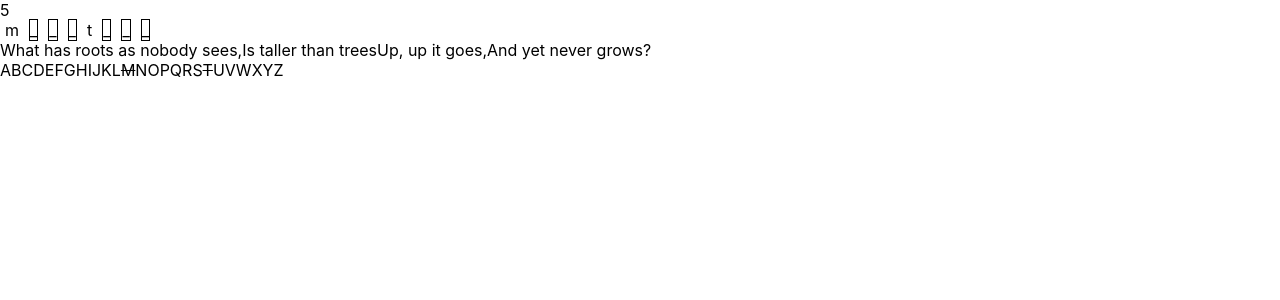
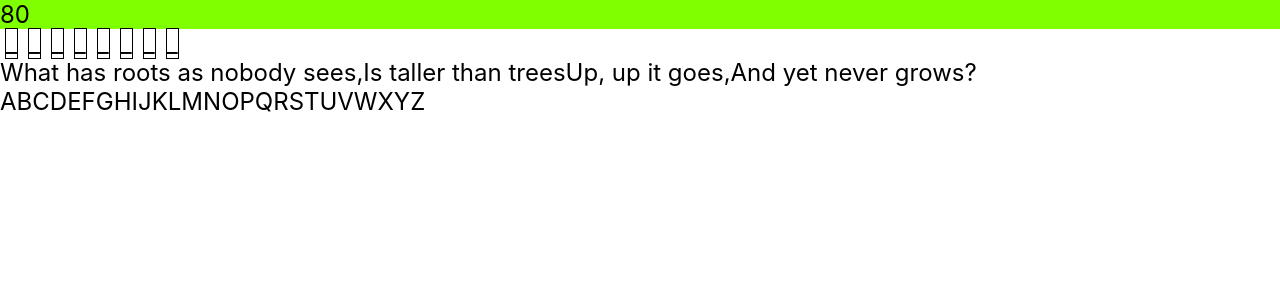
Before and after one commit to or-yam/hangman, a React (Create React App) app: page / in a window 1280 px wide. Shown: the top 300 px of the page. Built offline with nearby package versions, Linux system fonts and the light colour scheme.

Commit message:
more functionality

```diff
--- a/src/App.css
+++ b/src/App.css
@@ -1,3 +1,7 @@
+body{
+  font-size: x-large;
+}
+
 .hide {
   border: 1px solid black;
   margin: 5px;
@@ -10,3 +14,15 @@
 .checked {
   text-decoration: line-through;
 }
+
+.highScore {
+  background-color: chartreuse;
+}
+
+.mediumScore {
+  background-color: rgb(216, 216, 67);
+}
+
+.lowScore {
+  background-color: tomato;
+}
--- a/src/App.js
+++ b/src/App.js
@@ -3,46 +3,19 @@ import './App.css';
 import Letters from './components/Letters.jsx';
 import Score from './components/Score.jsx';
 import Solution from './components/Solution.jsx';
+import EndGame from './components/EndGame.jsx';
 
 class App extends Component {
   constructor() {
     super();
     this.state = {
-      // letterStatus: this.generateLettersStatus(),
-      letterStatus: {
-        A: false,
-        B: false,
-        C: false,
-        D: false,
-        E: false,
-        F: false,
-        G: false,
-        H: false,
-        I: false,
-        J: false,
-        K: false,
-        L: false,
-        M: true,
-        N: false,
-        O: false,
-        P: false,
-        Q: false,
-        R: false,
-        S: false,
-        T: true,
-        U: false,
-        V: false,
-        W: false,
-        X: false,
-        Y: false,
-        Z: false,
-      },
+      letterStatus: this.generateLettersStatus(),
       solution: {
         word: 'mountain',
         hint:
           'What has roots as nobody sees,Is taller than treesUp, up it goes,And yet never grows?',
       },
-      score: 5,
+      score: 80,
     };
   }
 
@@ -54,13 +27,52 @@ class App extends Component {
     return letterStatus;
   }
 
+  selectLetter = (letter) => {
+    const { letterStatus, solution } = this.state;
+
+    let tempLetters = letterStatus;
+    tempLetters[letter] = true;
+    this.setState({
+      letterStatus: tempLetters,
+    });
+
+    let isFound = solution.word
+      .split('')
+      .find((l) => l.toUpperCase() === letter);
+
+    isFound ? this.upDateScore('plus') : this.upDateScore('minus');
+  };
+
+  upDateScore = (operation) => {
+    let newScore = this.state.score;
+    operation === 'plus' ? (newScore += 10) : (newScore -= 10);
+    this.setState({ score: newScore });
+  };
+
+  endGame = () => {
+    let word = this.state.solution.word.split('').map((l) => l.toUpperCase());
+    let allChecked = Object.keys(this.state.letterStatus).every(
+      (l) => this.state.letterStatus[l]
+    );
+    let wordChecked = word.every((l) => this.state.letterStatus[l]);
+    return wordChecked ? 'win' : allChecked ? 'lost' : false;
+  };
+
   render() {
     const { letterStatus, solution, score } = this.state;
-    return (
+    return !this.endGame() ? (
       <div>
-        {<Score score={score} />}
-        {<Solution solution={solution} letters={letterStatus} />}
-        {<Letters letters={letterStatus} />}
+        <Score score={score} />
+        <Solution
+          className="solution"
+          solution={solution}
+          letters={letterStatus}
+        />
+        <Letters selectLetter={this.selectLetter} letters={letterStatus} />
+      </div>
+    ) : (
+      <div>
+        <EndGame status={this.endGame()} />
       </div>
     );
   }
--- /dev/null
+++ b/src/components/EndGame.jsx
@@ -0,0 +1,9 @@
+import React, { Component } from 'react';
+
+class EndGame extends Component {
+  render() {
+    return <div>{this.props.status === 'win' ? 'WIN' : 'LOST'}</div>;
+  }
+}
+
+export default EndGame;
--- a/src/components/Letter.jsx
+++ b/src/components/Letter.jsx
@@ -1,11 +1,16 @@
-import React, { Component } from 'react';
+import React from 'react';
 
 const Letter = (props) => {
   const { letter, status } = props;
-  return letter ? (
-    <span className={status}>{letter}</span>
-  ) : (
-    <span className={status}>{letter}</span>
+
+  const selectLetter = () => {
+    props.selectLetter(letter);
+  };
+
+  return (
+    <span onClick={selectLetter} className={status}>
+      {letter}
+    </span>
   );
 };
 export default Letter;
--- a/src/components/Letters.jsx
+++ b/src/components/Letters.jsx
@@ -6,9 +6,17 @@ class Letters extends Component {
     const { letters } = this.props;
     return Object.keys(letters).map((l) =>
       letters[l] ? (
-        <Letter status="checked" letter={l} />
+        <Letter
+          selectLetter={this.props.selectLetter}
+          status="checked"
+          letter={l}
+        />
       ) : (
-        <Letter status="unChecked" letter={l} />
+        <Letter
+          selectLetter={this.props.selectLetter}
+          status="unChecked"
+          letter={l}
+        />
       )
     );
   }
--- a/src/components/Score.jsx
+++ b/src/components/Score.jsx
@@ -3,7 +3,20 @@ import React, { Component } from 'react';
 class Score extends Component {
   render() {
     const { score } = this.props;
-    return <div>{score}</div>;
+
+    return (
+      <div
+        className={
+          score >= 80
+            ? 'highScore'
+            : score < 80 && score >= 50
+            ? 'mediumScore'
+            : 'lowScore'
+        }
+      >
+        {score}
+      </div>
+    );
   }
 }
 
--- a/src/components/Solution.jsx
+++ b/src/components/Solution.jsx
@@ -13,9 +13,9 @@ class Solution extends Component {
             .split('')
             .map((l) =>
               letters[l.toUpperCase()] ? (
-                <Letter status="show" letter={l} />
+                <Letter  status="show" letter={l} />
               ) : (
-                <Letter status="hide" letter={'_'} />
+                <Letter  status="hide" letter={'_'} />
               )
             )}
         </div>
```
